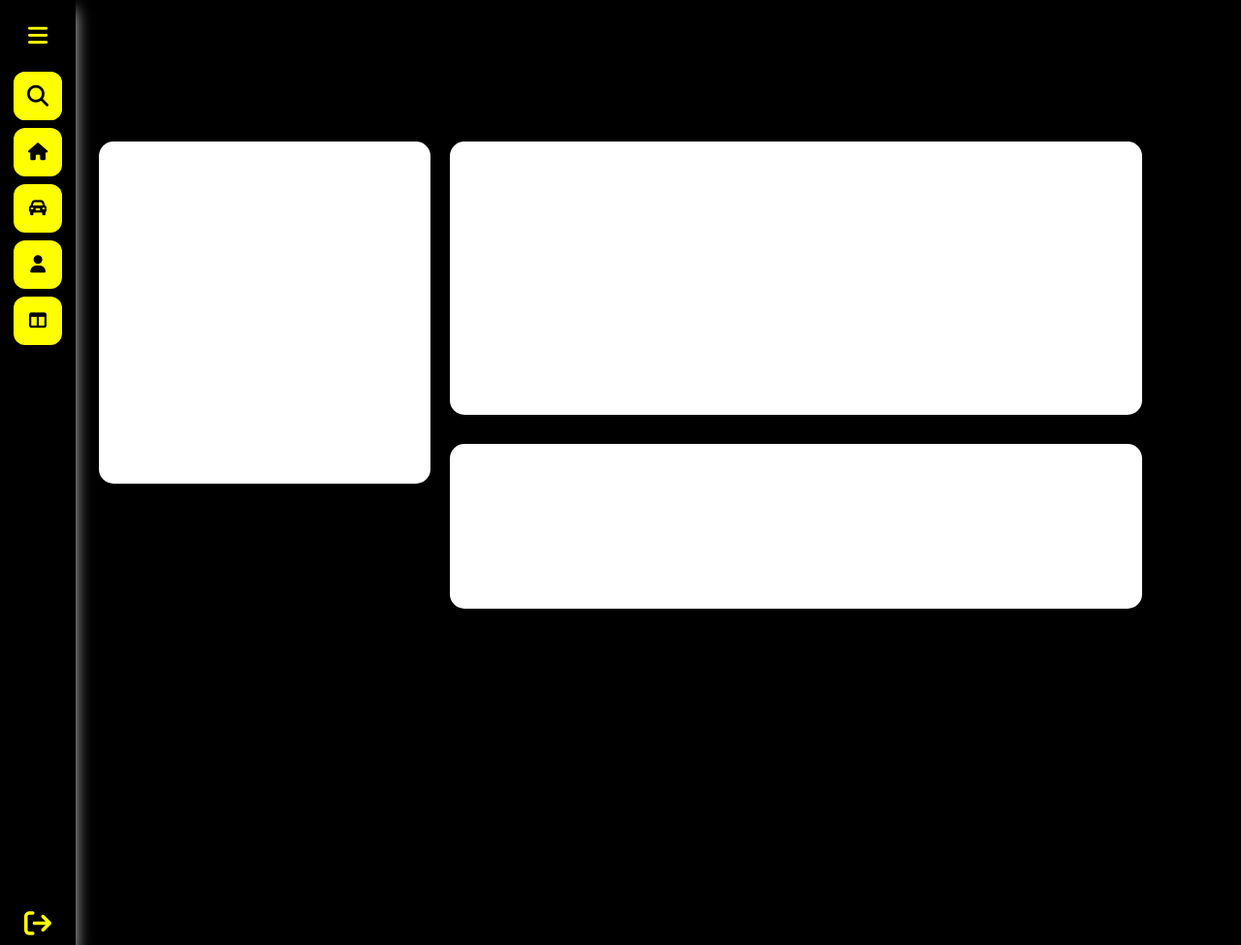
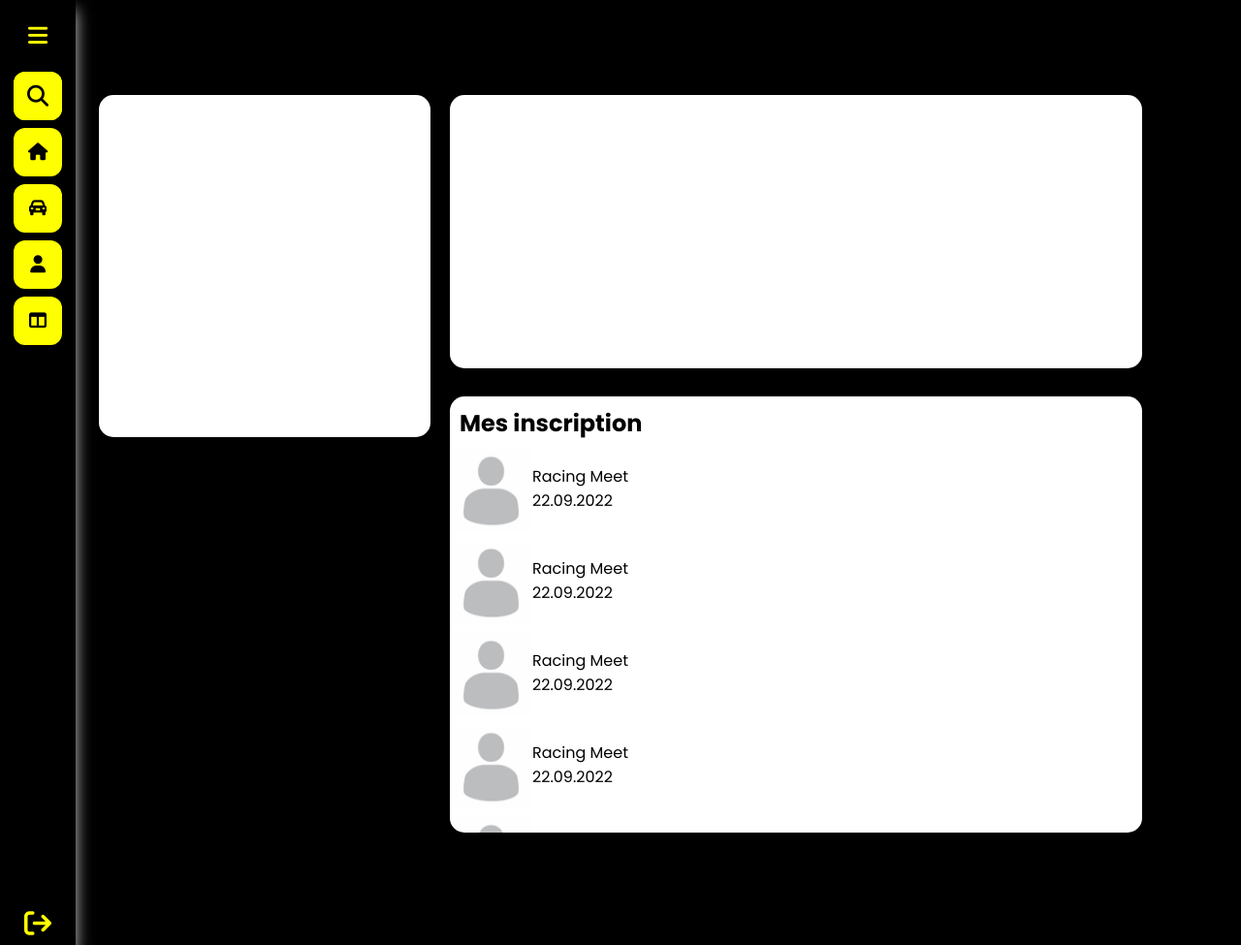
Before and after one commit to kevinflplm/carmeet_M426, a PHP site: page /profil.php in a window 1280 px wide. Shown: the whole page at 97% size. Run offline with PHP 8.4, Linux system fonts and the light colour scheme; a user stored in the database is signed in; some libraries are stand-ins or nearby versions.

Commit message:
Rajout page profil

```diff
--- a/css/style.css
+++ b/css/style.css
@@ -430,21 +430,36 @@ body {
 .profil-img {
   height: 353px;
   width: 342px;
-  margin-top: 15vh;
+  margin-top: 10vh;
 }
 
 .profil-info {
   height: 282px;
   width: 714px;
   margin-left: 20px;
-  margin-top: 15vh;
+  margin-top: 10vh;
 }
 
 .profil-list {
-  height: 170px;
+  height: 450px;
   width: 714px;
   margin-left: 20px;
   margin-top: 3vh;
+  overflow-y: scroll;
+}
+
+.profil-list h2 {
+  margin: 10px;
+}
+
+.meet-item {
+  display: flex;
+  flex-direction: row;
+  margin-top: 10px;
+}
+
+.meet-item div {
+  margin-top: 15px;
 }
 
 /*FIN*/
--- a/profil.php
+++ b/profil.php
@@ -34,8 +34,47 @@ require_once "classes/fonctions.php";
         <div class="profil-info">
 
         </div>
-        <div class="profil-list">
+        <div class="profil-list" id="scroll">
+          <h2>Mes inscription</h2>
+          <ul>
+            <li class="meet-item">
+              <img src="img/profil/avatar.jpg" style="width:85px">
+              <div>
+                <span>Racing Meet</span><br>
+                <span>22.09.2022</span>
+              </div>
+            </li>
 
+            <li class="meet-item">
+              <img src="img/profil/avatar.jpg" style="width:85px">
+              <div>
+                <span>Racing Meet</span><br>
+                <span>22.09.2022</span>
+              </div>
+            </li>
+
+            <li class="meet-item">
+              <img src="img/profil/avatar.jpg" style="width:85px">
+              <div>
+                <span>Racing Meet</span><br>
+                <span>22.09.2022</span>
+              </div>
+            </li>
+            <li class="meet-item">
+              <img src="img/profil/avatar.jpg" style="width:85px">
+              <div>
+                <span>Racing Meet</span><br>
+                <span>22.09.2022</span>
+              </div>
+            </li>
+            <li class="meet-item">
+              <img src="img/profil/avatar.jpg" style="width:85px">
+              <div>
+                <span>Racing Meet</span><br>
+                <span>22.09.2022</span>
+              </div>
+            </li>
+          </ul>
         </div>
       </div>
     </div>
```
